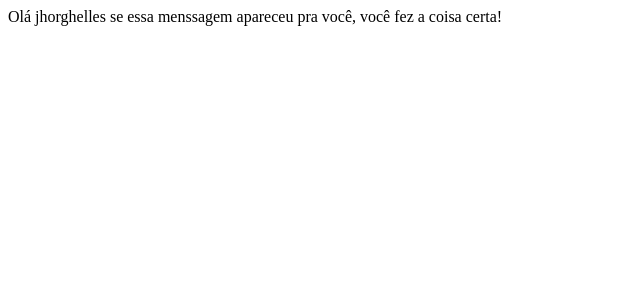
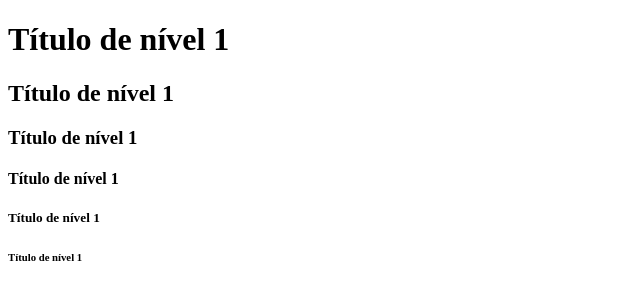
Before and after one commit to JhordySouza/HTML, a plain HTML site: page README.html in a window 1280 px wide. Shown: the whole page, without its empty margins (0-640 px from the left). Drawn offline with Linux system fonts and the light colour scheme.

Commit message:
Titulos
Tag de títulos adicionado

```diff
--- a/README.html
+++ b/README.html
@@ -2,12 +2,15 @@
 <html>
      <head>
           <meta charset="UTF-8"/>
-
-Olá jhorghelles se essa menssagem apareceu pra você, você fez a coisa certa!
-
-
      </head>
-
+     <body>
+     <h1>Título de nível 1</h1>
+     <h2>Título de nível 1</h2>
+     <h3>Título de nível 1</h3>
+     <h4>Título de nível 1</h4>
+     <h5>Título de nível 1</h5>
+     <h6>Título de nível 1</h6>
+     </body>
 
 
 
```
